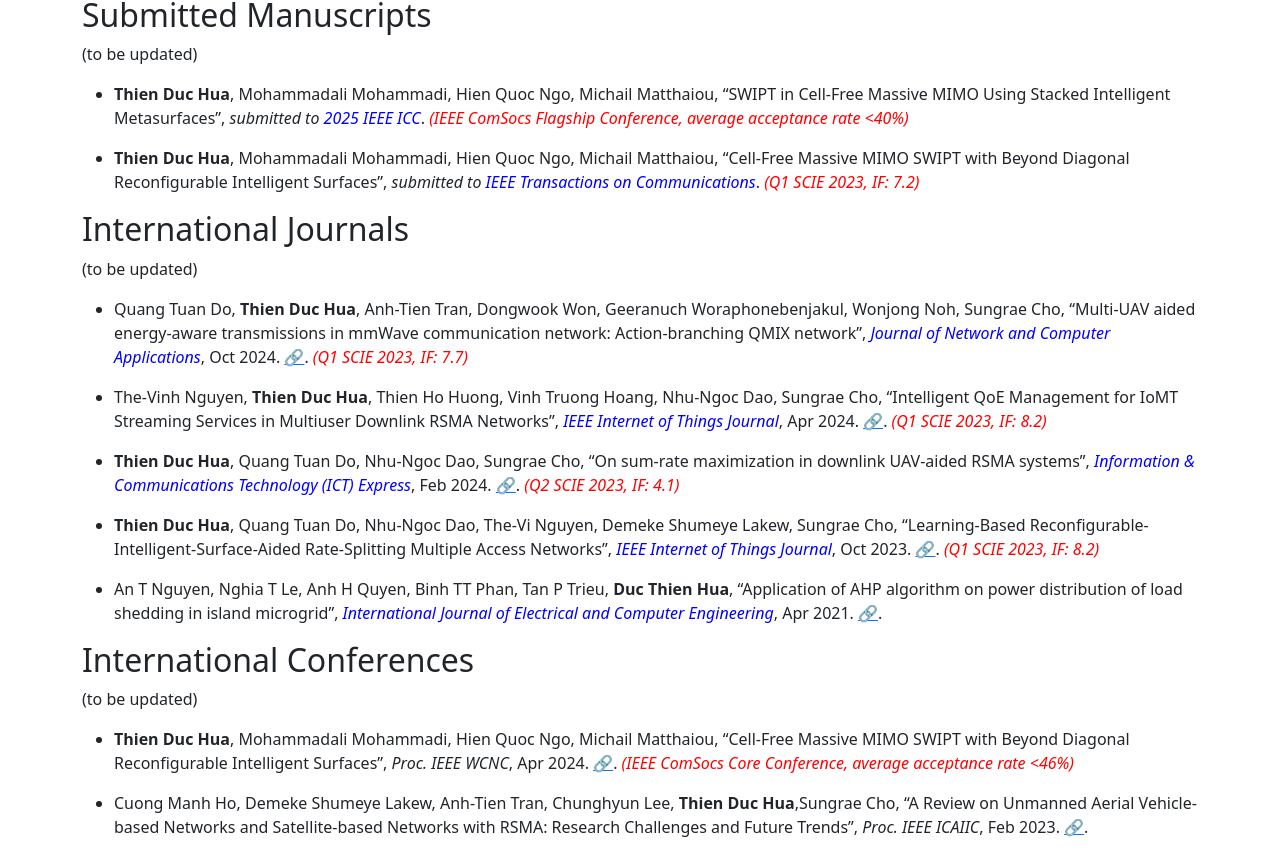
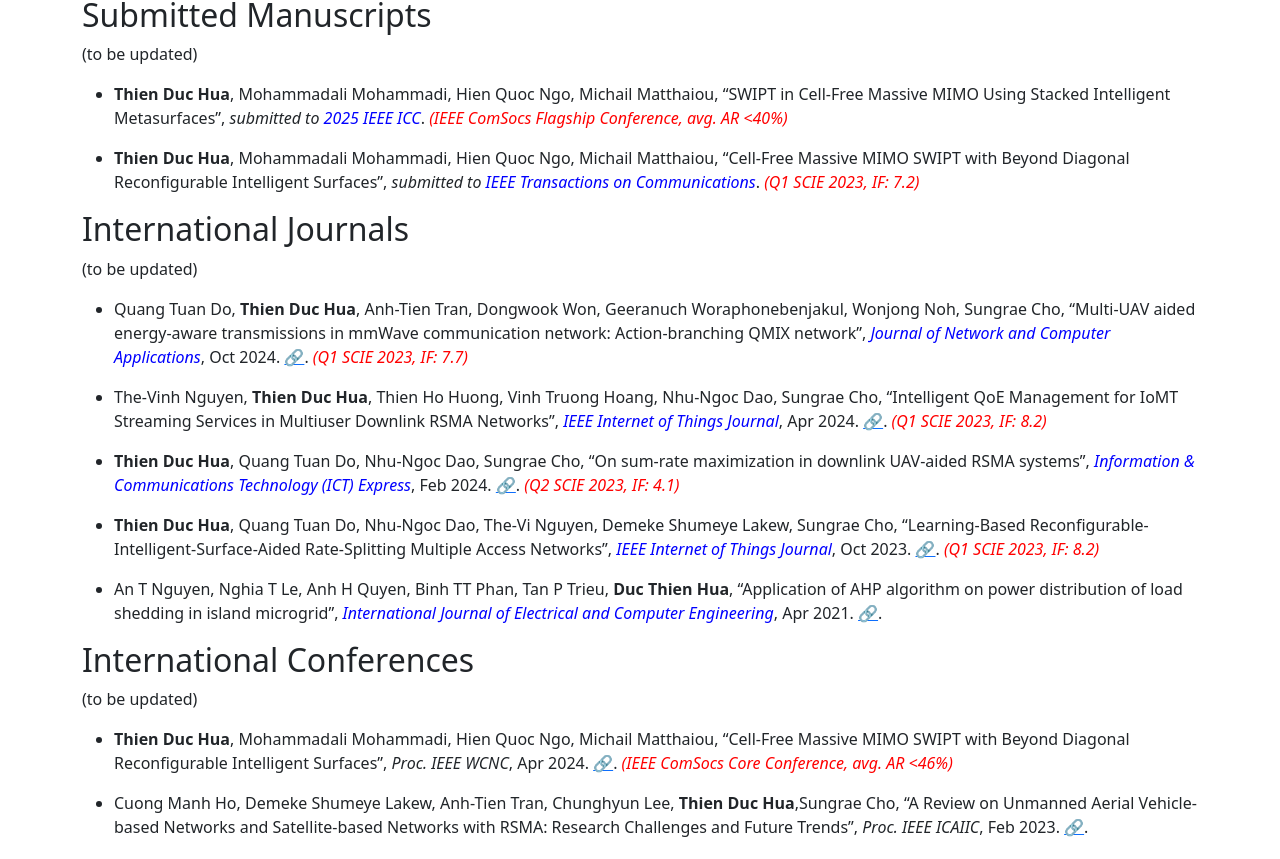
Before and after one commit to thienduchua/thienduchua.github.io, a Jekyll site: the page built from publications.md, in a window 1280 px wide. Shown: the part 140-999 px from the top of the page. Built offline with Jekyll 4.4.1, drawn with Linux system fonts in a browser that asks for light colours.

Commit message:
Update publications.md

```diff
--- a/publications.md
+++ b/publications.md
@@ -8,7 +8,7 @@ title: Publications
 ## Submitted Manuscripts
 (to be updated)
 - **Thien Duc Hua**, Mohammadali Mohammadi, Hien Quoc Ngo, Michail Matthaiou, "SWIPT in Cell-Free Massive MIMO Using Stacked Intelligent Metasurfaces", *submitted to <span style="color: blue;">2025 IEEE ICC</span>*.
-  *<span style="color: red;">(IEEE ComSocs Flagship Conference, average acceptance rate <40%)</span>*
+  *<span style="color: red;">(IEEE ComSocs Flagship Conference, avg. AR <40%)</span>*
 
 - **Thien Duc Hua**, Mohammadali Mohammadi, Hien Quoc Ngo, Michail Matthaiou, "Cell-Free Massive MIMO SWIPT with Beyond Diagonal Reconfigurable Intelligent Surfaces", *submitted to <span style="color: blue;">IEEE Transactions on Communications</span>*.
   *<span style="color: red;">(Q1 SCIE 2023, IF: 7.2)</span>*
@@ -46,7 +46,7 @@ title: Publications
 ## International Conferences
 (to be updated)
 - **Thien Duc Hua**, Mohammadali Mohammadi, Hien Quoc Ngo, Michail Matthaiou, "Cell-Free Massive MIMO SWIPT with Beyond Diagonal Reconfigurable Intelligent Surfaces", *Proc. IEEE WCNC*, Apr 2024. [🔗](https://arxiv.org/abs/2402.00646).
-  *<span style="color: red;">(IEEE ComSocs Core Conference, average acceptance rate <46%)</span>*
+  *<span style="color: red;">(IEEE ComSocs Core Conference, avg. AR <46%)</span>*
 
 - Cuong Manh Ho, Demeke Shumeye Lakew, Anh-Tien Tran, Chunghyun Lee, **Thien Duc Hua**,Sungrae Cho, "A Review on Unmanned Aerial Vehicle-based Networks and Satellite-based Networks with RSMA: Research Challenges and Future Trends", *Proc. IEEE ICAIIC*, Feb 2023. [🔗](https://www.researchgate.net/publication/369495670_A_Review_on_Unmanned_Aerial_Vehicle-based_Networks_and_Satellite-based_Networks_with_RSMA_Research_Challenges_and_Future_Trends).
 
```
